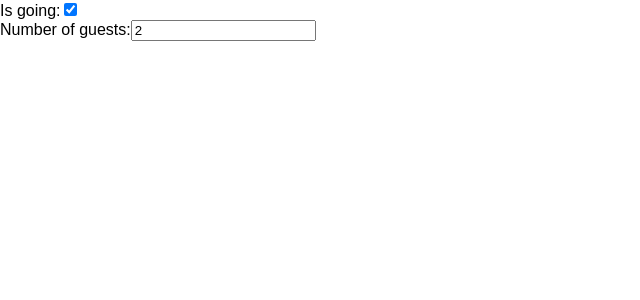
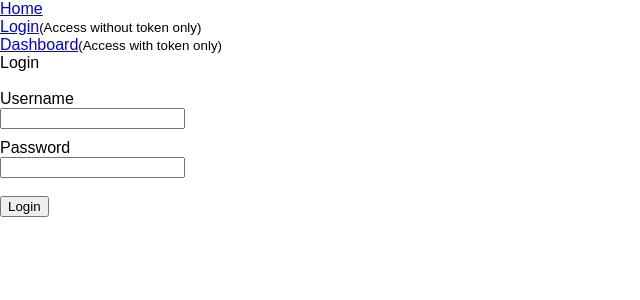
Before and after one commit to satleaakrti/Repo2, a React (Create React App) app: page /login in a window 1280 px wide. Shown: the top 300 px of the page, without its empty margins (0-640 px from the left). Built offline with nearby package versions, Linux system fonts and the light colour scheme.

Commit message:
Initial commit

```diff
--- a/package.json
+++ b/package.json
@@ -10,6 +10,7 @@
     "react": "^16.14.0",
     "react-dom": "^16.13.1",
     "react-redux": "^7.2.2",
+    "react-router-dom": "^5.2.0",
     "react-scripts": "3.4.3",
     "redux": "^4.0.5"
   },
--- a/src/App.js
+++ b/src/App.js
@@ -23,11 +23,11 @@ import './App.css';
 //import TestRun from './Examples/ReduxAssignment/AppRedux';
 // import TestRun from './Examples/ReactReduxDemo/AppRedux';
 //import TestRun from './Examples/ReduxExample/ReduxExample';
-//import TestRun from './Examples/LoginForm/AppLogin';
+import TestRun from './Examples/LoginForm/AppLogin';
 //import TestRun from './Examples/Forms/NameForm';
 //import TestRun from './Examples/Forms/EssayForm';
 //import TestRun from './Examples/Forms/SelectForm';
-import TestRun from './Examples/Forms/Reservation';
+//import TestRun from './Examples/Forms/Reservation';
 
  class App extends Component{
 
--- a/src/Examples/LoginForm/AppLogin.js
+++ b/src/Examples/LoginForm/AppLogin.js
@@ -1,16 +1,34 @@
 import React, {Component} from 'react';
-//import { BrowserRouter, Switch, Route, NavLink } from 'react-router-dom';
+import { BrowserRouter, Switch, Route, NavLink } from 'react-router-dom';
 
 import Login from './Login';
-//import Dashboard from './Dashboard';
+import Dashboard from './Dashboard';
 import Home from './Home';
 
 class TestRun extends Component{
     render(){
   return (
     <div className="TestRun">
-     <Home />
-     <Login />
+  <BrowserRouter>
+        <div>
+          <div className="header">
+            <div><NavLink exact activeClassName="active" to="/">Home</NavLink></div>
+            <div>
+            <NavLink activeClassName="active" to="/login">Login</NavLink><small>(Access without token only)</small>
+            </div>
+            <div>
+            <NavLink activeClassName="active" to="/dashboard">Dashboard</NavLink><small>(Access with token only)</small>
+            </div>
+          </div>
+          <div className="content">
+            <Switch>
+              <Route exact path="/" component={Home} />
+              <Route path="/login" component={Login} />
+              <Route path="/dashboard" component={Dashboard} />
+            </Switch>
+          </div>
+        </div>
+      </BrowserRouter>
     </div>
   );
 }
--- a/src/Examples/LoginForm/Dashboard.js
+++ b/src/Examples/LoginForm/Dashboard.js
@@ -1,11 +1,12 @@
 import React from 'react';
 //import Login from './Login';
+import {useHistory} from 'react-router-dom';
 
 function Dashboard(props) {
-
+  const history = useHistory();
   // handle click event of logout button
   const handleLogout = () => {
-    props.history.push('/login');
+    history.push('/login');
   }
 
   return (
--- a/src/Examples/LoginForm/Login.js
+++ b/src/Examples/LoginForm/Login.js
@@ -1,14 +1,16 @@
 import React, { useState } from 'react';
+import {useHistory} from 'react-router-dom';
 
 function Login(props) {
   const username = useFormInput('');
   const password = useFormInput('');
   const [error, setError] = useState(null);
   const [loading, setLoading] = useState(false);
+  const history = useHistory();
 
   // handle button click of login form
   const handleLogin = () => {
-   props.history.push('/dashboard');
+   history.push('/dashboard');
 
   }
 
```
Also changed, not shown: 1 other file (tests, documents, lock files or other folders).
